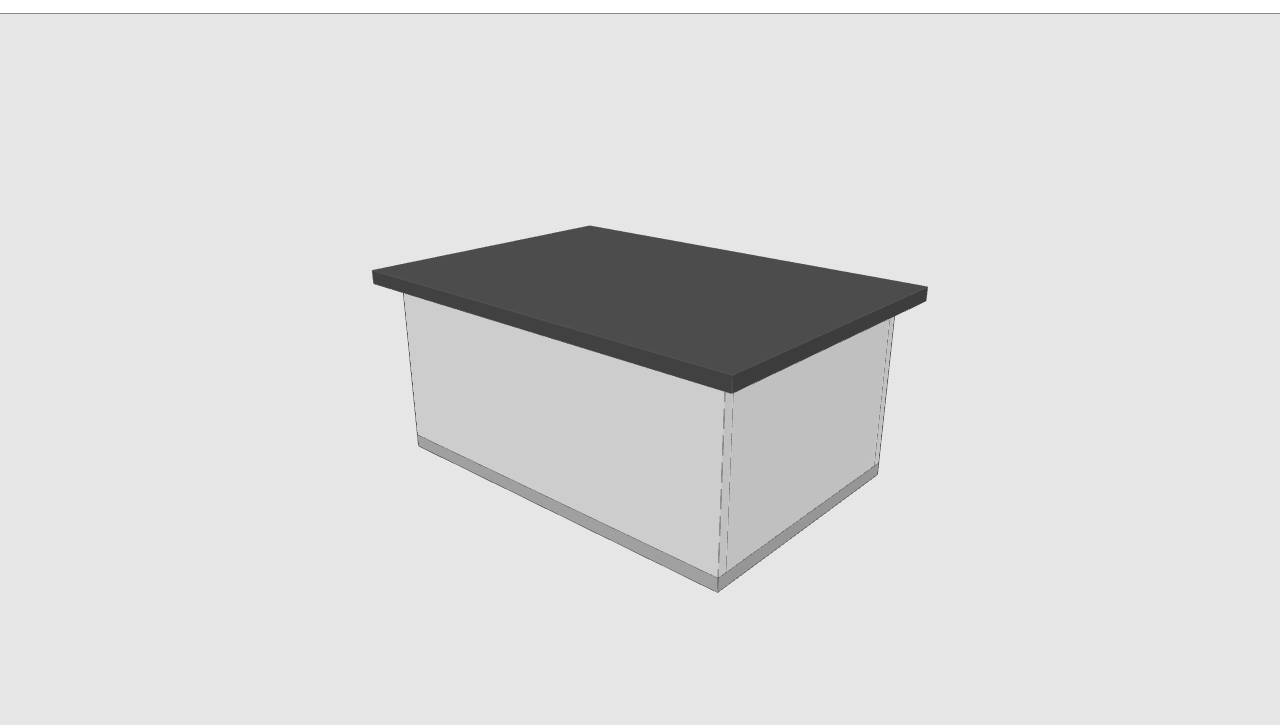
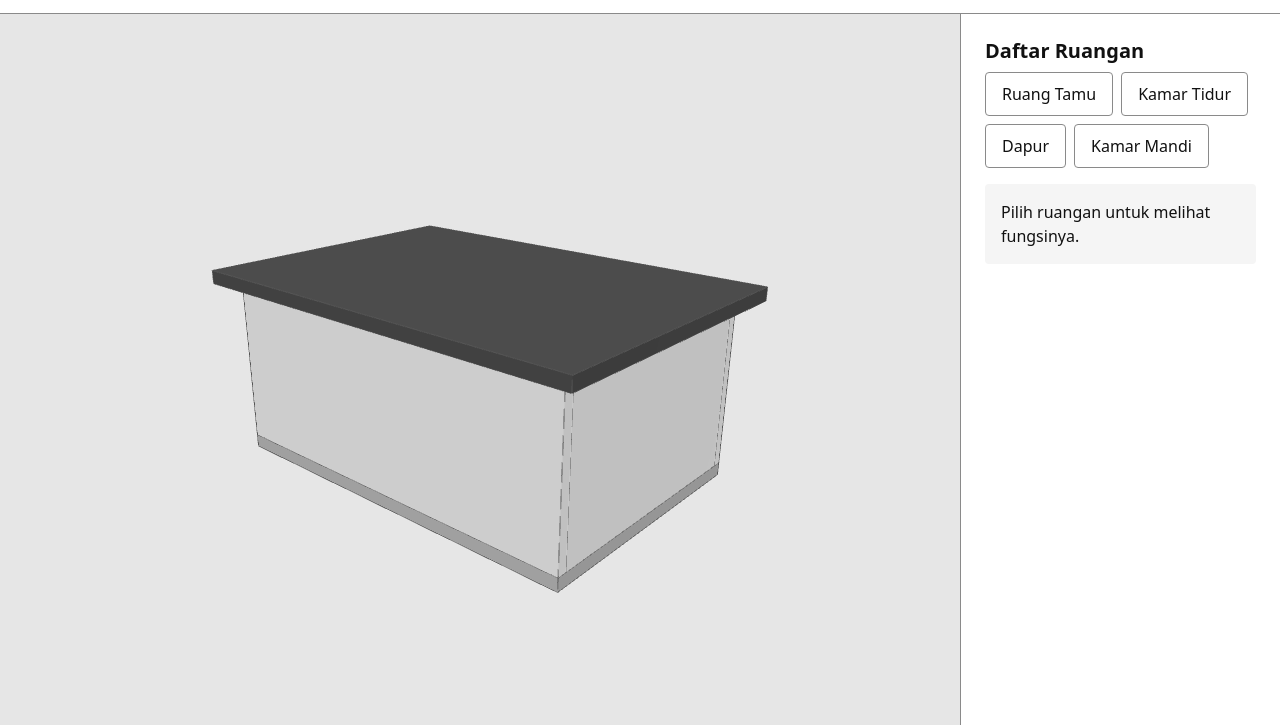
Before and after one commit to Catszy-plus/minihouse-3d-explorer, a website built with Vite: page index.html in a window 1280 px wide. Shown: the part 75-800 px from the top of the page. Built offline with nearby package versions, Linux system fonts and the light colour scheme; animation ran at ten frames a second.

Commit message:
feat(ui): tambah daftar ruangan dan info ruangan (T-005)

```diff
--- a/index.html
+++ b/index.html
@@ -12,7 +12,16 @@
       <p class="hint">Seret untuk memutar rumah, gulir atau cubit untuk memperbesar dan memperkecil.</p>
     </header>
     <div id="status" role="status"></div>
-    <main id="scene" role="img" aria-label="Model rumah 3D yang dapat diputar dan diperbesar"></main>
+    <div class="layout">
+      <main id="scene" role="img" aria-label="Model rumah 3D yang dapat diputar dan diperbesar"></main>
+      <aside class="panel">
+        <section aria-labelledby="room-list-title">
+          <h2 id="room-list-title">Daftar Ruangan</h2>
+          <ul id="room-list" class="room-list"></ul>
+        </section>
+        <section id="room-info" class="room-info" aria-live="polite"></section>
+      </aside>
+    </div>
     <script type="module" src="/src/main.js"></script>
   </body>
 </html>
--- a/src/data/rooms.js
+++ b/src/data/rooms.js
@@ -23,3 +23,8 @@ export const rooms = [
     fungsi: "Tempat mandi dan buang air. Lantainya perlu tidak licin dan mudah mengalirkan air.",
   },
 ];
+
+// Mencari ruangan berdasarkan id. Mengembalikan undefined bila id tidak dikenal.
+export function getRoomById(id) {
+  return rooms.find((room) => room.id === id);
+}
--- a/src/main.js
+++ b/src/main.js
@@ -1,13 +1,26 @@
 import "./style.css";
+import { rooms } from "./data/rooms.js";
 import { createScene } from "./scene/scene.js";
+import { initRoomPanel } from "./ui/room-panel.js";
 
 const container = document.getElementById("scene");
 const status = document.getElementById("status");
 
+let sceneApi = null;
 try {
-  createScene(container);
+  sceneApi = createScene(container);
 } catch (error) {
   console.error(error);
   status.textContent =
     "Tampilan 3D tidak dapat dimuat di browser ini. Coba buka dengan Chrome, Edge, atau Firefox versi terbaru.";
 }
+
+// Panel ruangan tetap berfungsi walau tampilan 3D gagal dimuat.
+initRoomPanel({
+  listElement: document.getElementById("room-list"),
+  infoElement: document.getElementById("room-info"),
+  rooms,
+  onSelect: (id) => {
+    if (sceneApi) sceneApi.highlightRoom(id);
+  },
+});
--- /dev/null
+++ b/src/scene/room-highlight.js
@@ -0,0 +1,57 @@
+// Penyorot ruangan (F6): kotak berwarna transparan yang tampak menembus dinding.
+// Objek dibuat sekali; show() dan hide() hanya mengubah visibilitas.
+import * as THREE from "three";
+import { roomLayout } from "./room-layout.js";
+
+const HIGHLIGHT_COLOR = 0x1d4ed8;
+
+export function createRoomHighlights(rooms) {
+  const group = new THREE.Group();
+  group.name = "sorotan-ruangan";
+  const byId = new Map();
+
+  for (const room of rooms) {
+    const layout = roomLayout[room.id];
+    if (!layout) {
+      console.warn(`Letak ruangan "${room.id}" belum ada.`);
+      continue;
+    }
+
+    const [width, height, depth] = layout.size;
+    const geometry = new THREE.BoxGeometry(width, height, depth);
+    const mesh = new THREE.Mesh(
+      geometry,
+      new THREE.MeshBasicMaterial({
+        color: HIGHLIGHT_COLOR,
+        transparent: true,
+        opacity: 0.3,
+        depthTest: false,
+      }),
+    );
+    mesh.position.set(...layout.position);
+    mesh.renderOrder = 10;
+
+    const outline = new THREE.LineSegments(
+      new THREE.EdgesGeometry(geometry),
+      new THREE.LineBasicMaterial({ color: HIGHLIGHT_COLOR, depthTest: false }),
+    );
+    outline.renderOrder = 11;
+    mesh.add(outline);
+
+    mesh.visible = false;
+    byId.set(room.id, mesh);
+    group.add(mesh);
+  }
+
+  function show(id) {
+    for (const [roomId, mesh] of byId) {
+      mesh.visible = roomId === id;
+    }
+  }
+
+  function hide() {
+    show(null);
+  }
+
+  return { group, show, hide };
+}
--- /dev/null
+++ b/src/scene/room-layout.js
@@ -0,0 +1,9 @@
+// Letak tiap ruangan di dalam rumah (denah sederhana 2 x 2). Dipakai untuk menyorot ruangan (F6).
+// Kunci harus sama dengan id di src/data/rooms.js. size = [lebar, tinggi, kedalaman].
+// Area dalam rumah: x dari -2,85 sampai 2,85 dan z dari -1,85 sampai 1,85; lantai berpermukaan y = 0,2.
+export const roomLayout = {
+  "ruang-tamu": { size: [2.85, 2.5, 1.85], position: [-1.425, 1.45, 0.925] },
+  "kamar-tidur": { size: [2.85, 2.5, 1.85], position: [-1.425, 1.45, -0.925] },
+  dapur: { size: [2.85, 2.5, 1.85], position: [1.425, 1.45, -0.925] },
+  "kamar-mandi": { size: [2.85, 2.5, 1.85], position: [1.425, 1.45, 0.925] },
+};
--- a/src/scene/scene.js
+++ b/src/scene/scene.js
@@ -2,7 +2,9 @@
 import * as THREE from "three";
 import { OrbitControls } from "three/addons/controls/OrbitControls.js";
 import { parts } from "../data/parts.js";
+import { rooms } from "../data/rooms.js";
 import { createHouse } from "./house.js";
+import { createRoomHighlights } from "./room-highlight.js";
 import {
   CAMERA_TARGET,
   INITIAL_CAMERA_POSITION,
@@ -28,6 +30,9 @@ export function createScene(container) {
   scene.add(sun);
 
   scene.add(createHouse(parts));
+
+  const highlights = createRoomHighlights(rooms);
+  scene.add(highlights.group);
 
   // F1: seret untuk memutar, roda atau cubit untuk zoom, dengan batas jarak.
   const controls = new OrbitControls(camera, renderer.domElement);
@@ -55,5 +60,10 @@ export function createScene(container) {
     renderer.render(scene, camera);
   });
 
-  return { scene, camera, renderer, controls };
+  // F6: menyorot satu ruangan (atau menghapus sorotan bila id kosong).
+  function highlightRoom(id) {
+    highlights.show(id);
+  }
+
+  return { scene, camera, renderer, controls, highlightRoom };
 }
--- a/src/style.css
+++ b/src/style.css
@@ -77,3 +77,83 @@ h1 {
     font-size: 20px;
   }
 }
+
+/* Tata letak: kanvas 3D dan panel ruangan (F6) */
+.layout {
+  display: flex;
+  flex: 1;
+  min-height: 0;
+  flex-direction: column;
+}
+
+.panel {
+  padding: var(--space-4);
+  border-top: 1px solid var(--color-border);
+  background: var(--color-bg);
+  overflow-y: auto;
+}
+
+.panel h2 {
+  margin: 0 0 var(--space-2);
+  font-size: 20px;
+  line-height: 1.3;
+}
+
+.room-list {
+  display: flex;
+  flex-wrap: wrap;
+  gap: var(--space-2);
+  margin: 0 0 var(--space-4);
+  padding: 0;
+  list-style: none;
+}
+
+.room-list button {
+  min-height: 44px;
+  padding: var(--space-2) var(--space-4);
+  border: 1px solid var(--color-border);
+  border-radius: 4px;
+  background: var(--color-bg);
+  color: var(--color-text);
+  font: inherit;
+  cursor: pointer;
+}
+
+.room-list button[aria-pressed="true"] {
+  background: var(--color-primary);
+  border-color: var(--color-primary);
+  color: var(--color-bg);
+}
+
+.room-list button:focus-visible {
+  outline: 2px solid #1d4ed8;
+  outline-offset: 2px;
+}
+
+.room-info {
+  padding: var(--space-4);
+  border-radius: 4px;
+  background: var(--color-surface);
+}
+
+.room-info p {
+  margin: 0;
+}
+
+#scene {
+  min-height: 280px;
+}
+
+@media (min-width: 1024px) {
+  .layout {
+    flex-direction: row;
+  }
+
+  .panel {
+    width: 320px;
+    flex: none;
+    padding: var(--space-6);
+    border-top: 0;
+    border-left: 1px solid var(--color-border);
+  }
+}
--- /dev/null
+++ b/src/ui/room-panel.js
@@ -0,0 +1,54 @@
+// Panel Daftar Ruangan dan panel informasi (F6).
+// Teks ditampilkan dengan textContent (bukan innerHTML) agar aman.
+import { getRoomById } from "../data/rooms.js";
+
+export function initRoomPanel({ listElement, infoElement, rooms, onSelect }) {
+  const buttons = new Map();
+
+  function showEmpty() {
+    infoElement.replaceChildren();
+    const message = document.createElement("p");
+    message.textContent = "Pilih ruangan untuk melihat fungsinya.";
+    infoElement.append(message);
+  }
+
+  function showRoom(id) {
+    const room = getRoomById(id);
+    infoElement.replaceChildren();
+
+    if (!room) {
+      const message = document.createElement("p");
+      message.textContent = "Data ruangan belum tersedia.";
+      infoElement.append(message);
+      return;
+    }
+
+    const title = document.createElement("h2");
+    title.textContent = room.nama;
+    const description = document.createElement("p");
+    description.textContent = room.fungsi;
+    infoElement.append(title, description);
+  }
+
+  function select(id) {
+    for (const [roomId, button] of buttons) {
+      button.setAttribute("aria-pressed", String(roomId === id));
+    }
+    showRoom(id);
+    if (onSelect) onSelect(id);
+  }
+
+  for (const room of rooms) {
+    const item = document.createElement("li");
+    const button = document.createElement("button");
+    button.type = "button";
+    button.textContent = room.nama;
+    button.setAttribute("aria-pressed", "false");
+    button.addEventListener("click", () => select(room.id));
+    item.append(button);
+    listElement.append(item);
+    buttons.set(room.id, button);
+  }
+
+  showEmpty();
+}
```
Also changed, not shown: tests/room-layout.test.js (added, +28 -0 lines), tests/rooms-lookup.test.js (added, +22 -0 lines).
